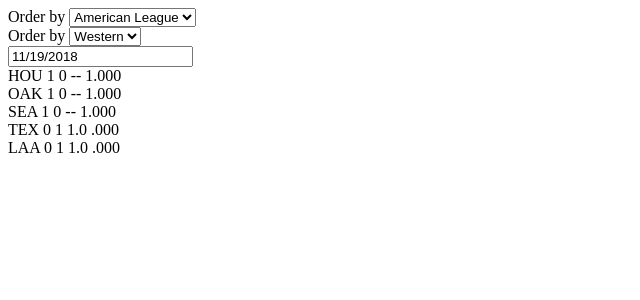
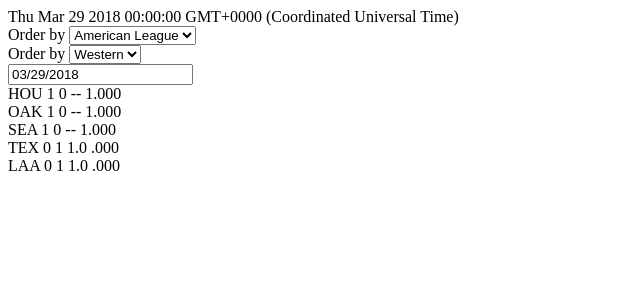
Before and after one commit to slarribeau/react-app-marty, a React (Create React App) app: page / in a window 1280 px wide. Shown: the top 300 px of the page, without its empty margins (0-640 px from the left). Built offline with nearby package versions, Linux system fonts and the light colour scheme.

Commit message:
set and display date

```diff
--- a/src/components/App.js
+++ b/src/components/App.js
@@ -15,7 +15,7 @@
                     season:null,
                     league:null,
                     division:null,
-                    startDate: new Date()
+                    startDate:null,
 
                 };
 
@@ -23,28 +23,22 @@
         this.state.date='2018-3-29';
         this.state.league="AL";
         this.state.division="WEST"
-    }
-
-    handleChange(date) {
-        this.setState({
-          startDate: date
-        });
+        this.state.startDate=new Date("2018/3/29");
     }
 
     setLeague = (league) =>     {this.setState({league:league})};
     setDivision = (division) => {this.setState({division:division})};
     handleChange = (date) =>    {this.setState({startDate:date})};
-
     render() {
         return (
             <div>
+                {this.state.startDate.toString()}
                 <LeagueSelect onLeagueSelect={this.setLeague}/>
                 <DivisionSelect onDivisionSelect={this.setDivision}/>
                 <DatePicker
                     selected={this.state.startDate}
                     onChange={this.handleChange}
                 />
-
                 <Standings data={this.state}/>
             </div>
         );
--- a/src/components/DivisionSelect.js
+++ b/src/components/DivisionSelect.js
@@ -5,7 +5,6 @@
   { value: 'WEST', label: 'Western' },
   { value: 'CENT', label: 'Central' },
   { value: 'EAST', label: 'Eastern' },
-
 ]
 
 const DivisionSelect = (props) => {
```
